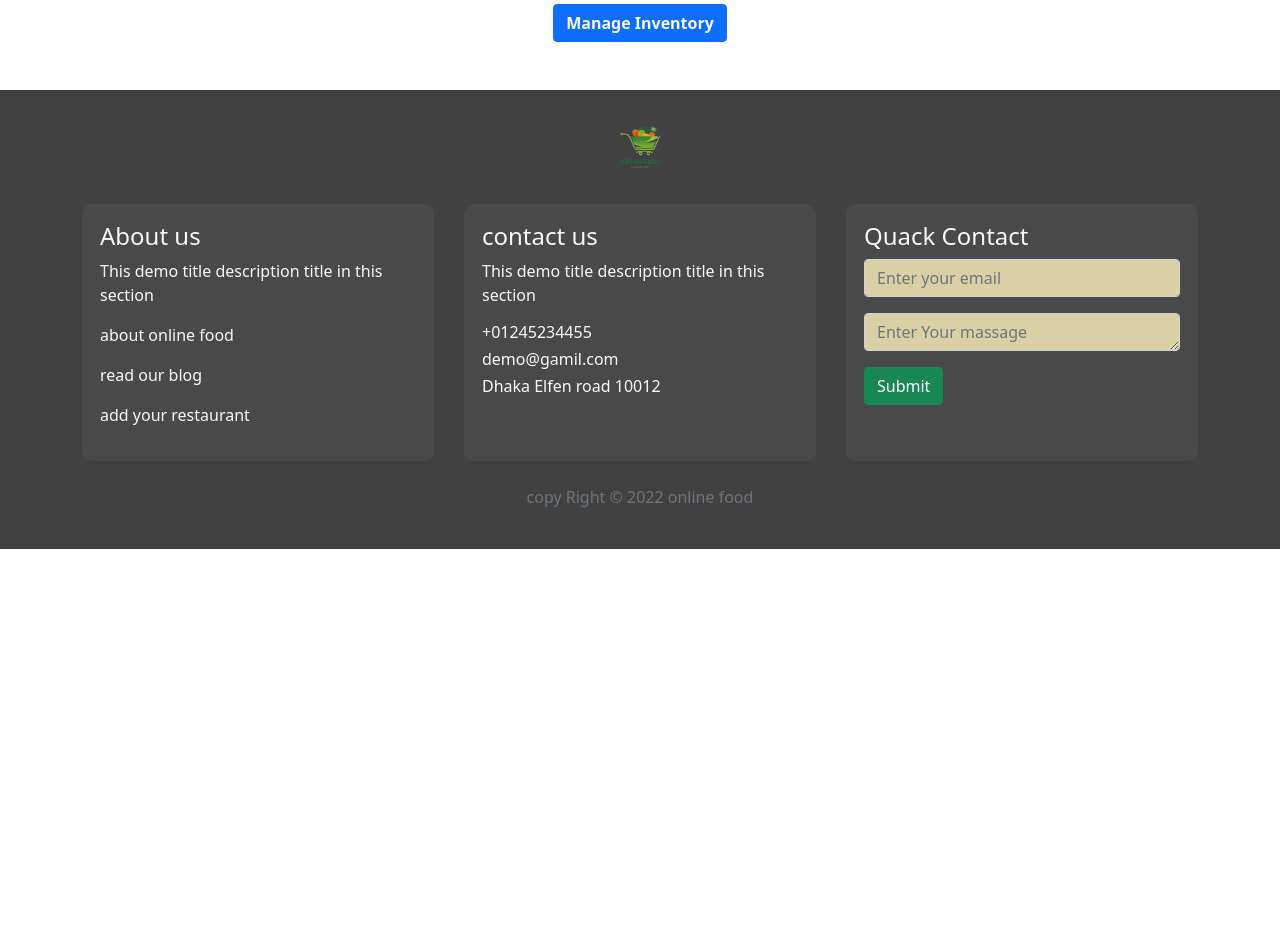
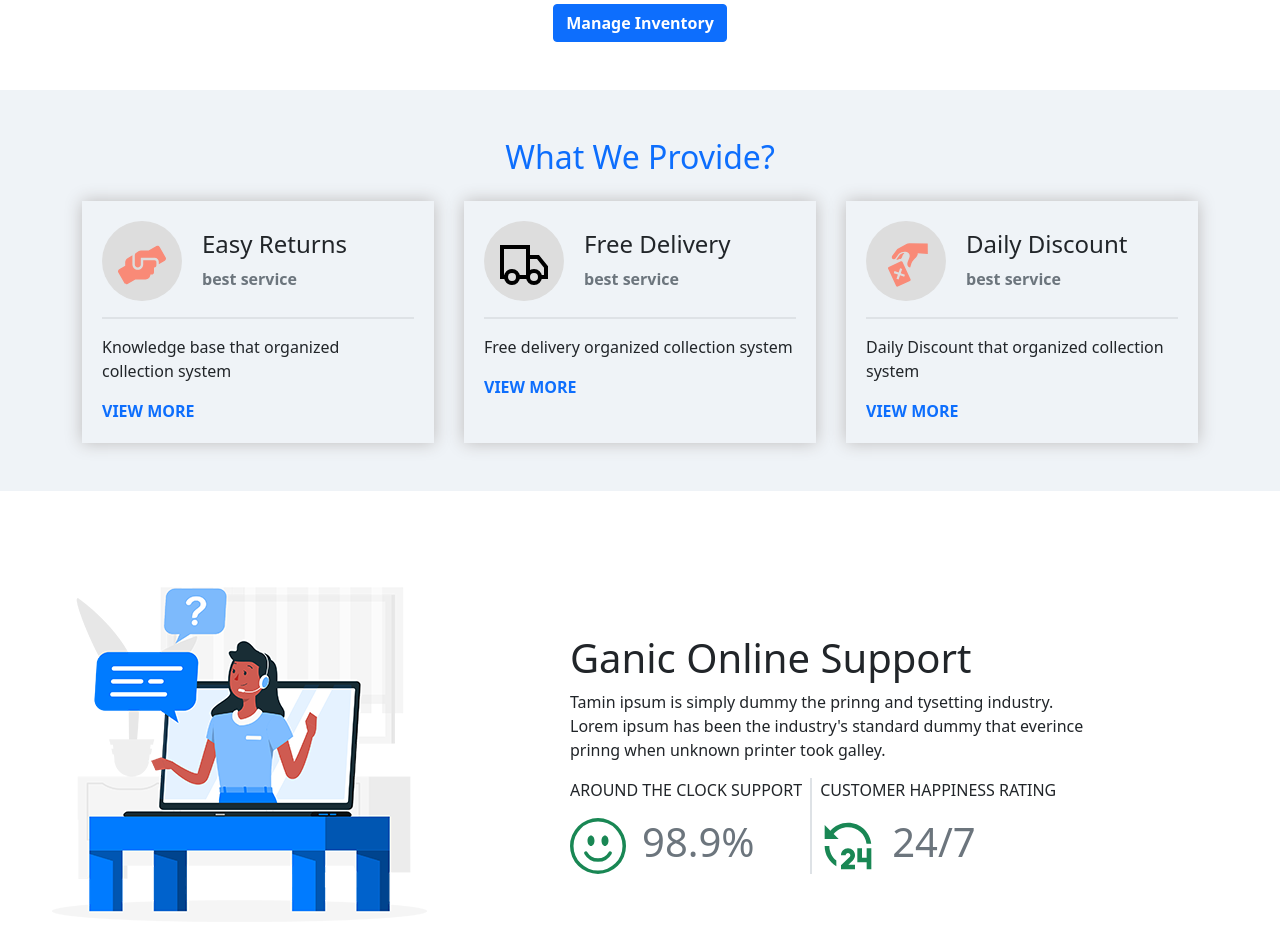
Before and after one commit to rohulaminwd/grosarys-stock-client, a React (Create React App) app: page / in a window 1280 px wide. Shown: the part 1840-2790 px from the top of the page. Before the commit the page ends 2389 px from the top, so only its background shows below. Built offline with nearby package versions, Linux system fonts and the light colour scheme; no server answers.

Commit message:
home page two others sction added

```diff
--- a/src/components/Cart/Cart.js
+++ b/src/components/Cart/Cart.js
@@ -11,7 +11,7 @@ const Cart = ({product}) => {
                 <img src={img} className='img-fluid' alt="" />
             </div>
             <div className="cart-details text-start">
-                <div className="">
+                <div className="text-cart">
                     <h5>{name}</h5>
                     <p>{title}</p>
                 </div>
--- a/src/components/Cart/cart.css
+++ b/src/components/Cart/cart.css
@@ -36,6 +36,9 @@
     margin-left: 10px;
     padding: 10px;
 }
+.text-cart{
+    width: 50%;
+}
 .cart-img{
     background-color: #c7edfb;
     border-top-left-radius: 10px;
@@ -67,7 +70,7 @@
 
 @media only screen and (max-width: 950px){
     .cart-detail{
-        width: 100%;
+        width: 40%;
         display: block;
     }
 }
@@ -75,6 +78,9 @@
     .cart-details{
         display: block;
         height: auto;
+    }
+    .text-cart{
+        width: 100%;
     }
     .cart-detail{
         width: 100%;
--- a/src/components/Navbar/navbar.css
+++ b/src/components/Navbar/navbar.css
@@ -2,7 +2,7 @@
     width: 110px;
 }
 .bg-nav{
-    background-color: #828b23;
+    background-color: #959692;
 }
 .sign-btn{
     background-color: tomato;
--- a/src/pages/Home/Home.css
+++ b/src/pages/Home/Home.css
@@ -9,3 +9,52 @@
     grid-template-columns: repeat(auto-fit, minmax(330px, 1fr));
     grid-gap: 30px;
 }
+
+
+/* Provider section */
+.provide-container{
+    display: grid;
+    grid-template-columns: repeat(auto-fit, minmax(330px, 1fr));
+    grid-gap: 30px;
+}
+
+.provider{
+    border: 10px;
+    box-shadow: 0px 0px 16px #bdbbbb;
+    padding: 20px;
+    transition: all linear .4s;
+}
+.provider img{
+    transition: all linear .4s;
+}
+.provider:hover{
+    transform: translateY(-10px);
+}
+.provider:hover img{
+    transform: rotateY(180deg);
+}
+.img-provider{
+    width: 80px;
+    height: 80px;
+    background-color: #ddd;
+    border-radius: 50%;
+    color: rgb(249, 138, 119);
+    display: flex;
+    align-items: center;
+    justify-content: center;
+    margin-right: 20px;
+}
+.newCollection{
+    background-color: #eff3f7;
+}
+/* .online-support{
+    background-color: #f8ecfa;
+} */
+
+
+@media only screen and (max-width: 950px){
+    .emo{
+        display: block !important;
+        border-right: 0 !important;
+    }
+}
--- a/src/pages/Home/Home.js
+++ b/src/pages/Home/Home.js
@@ -1,9 +1,13 @@
 import React from 'react';
 import { Link } from 'react-router-dom';
-import Cart from '../../components/Cart/Cart';
+import {FaHandsHelping} from 'react-icons/fa'
+import {GrDeliver} from 'react-icons/gr'
+import {GiCardDiscard} from 'react-icons/gi'
+import {BsEmojiSmile} from 'react-icons/bs'
+import {Ri24HoursFill} from 'react-icons/ri'
 import useProducts from '../../hooks/useProducts';
 import banner from '../../images/product (3).png'
-import banner1 from '../../images/product (4).png'
+import support from '../../images/support.png'
 import './Home.css'
 
 const Home = ({handleUpdate}) => {
@@ -52,6 +56,93 @@ const Home = ({handleUpdate}) => {
                 </div>
                 <Link className='btn btn-primary fw-bold mt-5' to='/inventory'>Manage Inventory</Link>
             </div>
+
+            <div className="newCollection py-5 my-5">
+                <h2 className='mb-4 text-primary'>What We Provide?</h2>
+                <div className="container provide-container">
+                    <div data-aos="zoom-in-down"
+                        data-aos-duration="1000"
+                        className="provider text-start">
+                        <div className="d-flex align-items-center justify-content-center  mb-3">
+                            <div className="img-provider">
+                                <div className='display-5 fw-bold'><FaHandsHelping /></div>
+                            </div>
+                            <div className="fw-bold me-auto">
+                                <h4>Easy Returns</h4>
+                                <p className='text-muted mb-0'>best service</p>
+                            </div>
+                        </div>
+                        <div className="pt-3 border-top border-2">
+                            <p>Knowledge base that organized collection system</p>
+                            <Link className='text-decoration-none fw-bold' to='/'>VIEW MORE</Link>
+                        </div>
+                    </div>
+
+                    <div data-aos="zoom-in-down"
+                        data-aos-duration="1000"
+                        className="provider text-start">
+                        <div className="d-flex align-items-center justify-content-center  mb-3">
+                            <div className="img-provider">
+                                <div className='display-5 fw-bold'><GrDeliver /></div>
+                            </div>
+                            <div className="fw-bold me-auto">
+                                <h4>Free Delivery</h4>
+                                <p className='text-muted mb-0'>best service</p>
+                            </div>
+                        </div>
+                        <div className="pt-3 border-top border-2">
+                            <p>Free delivery organized collection system</p>
+                            <Link className='text-decoration-none fw-bold' to='/'>VIEW MORE</Link>
+                        </div>
+                    </div>
+
+                    <div data-aos="zoom-in-down"
+                        data-aos-duration="1000"
+                        className="provider text-start">
+                        <div className="d-flex align-items-center justify-content-center  mb-3">
+                            <div className="img-provider">
+                                <div className='display-5 fw-bold'><GiCardDiscard /></div>
+                            </div>
+                            <div className="fw-bold me-auto">
+                                <h4>Daily Discount</h4>
+                                <p className='text-muted mb-0'>best service</p>
+                            </div>
+                        </div>
+                        <div className="pt-3 border-top border-2">
+                            <p>Daily Discount that organized collection system</p>
+                            <Link className='text-decoration-none fw-bold' to='/'>VIEW MORE</Link>
+                        </div>
+                    </div>
+                </div>
+            </div>
+
+            <div className="online-support py-5">
+                <div className="container row d-flex justify-content-between align-items-center">
+                    <div className="col-md-5">
+                        <div className="img">
+                            <img src={support} className='img-fluid' alt="" />
+                        </div>
+                    </div>
+                    <div className="col-md-6">
+                        <div className="text-start">
+                            <div className="">
+                                <h1>Ganic Online Support</h1>
+                                <p>Tamin ipsum is simply dummy the prinng and tysetting industry. Lorem ipsum has been the industry's standard dummy that everince prinng when unknown printer took galley.</p>
+                            </div>
+                            <div className="d-flex emo">
+                                <div className="border-end border-2 pe-2">
+                                    <p>AROUND THE CLOCK SUPPORT</p>
+                                    <div className="text-success d-flex"><BsEmojiSmile className='display-4' /> <h1 className='text-secondary ms-3'>98.9%</h1></div>
+                                </div>
+                                <div className="px-2 emo">
+                                    <p>CUSTOMER HAPPINESS RATING</p>
+                                    <div className="d-flex text-success"><Ri24HoursFill className='display-4' /> <h1 className='text-secondary ms-3'>24/7</h1></div>
+                                </div>
+                            </div>
+                        </div>
+                    </div>
+                </div>
+            </div>
         </div>
     );
 };
```
Also changed, not shown: src/images/support.png (added).
